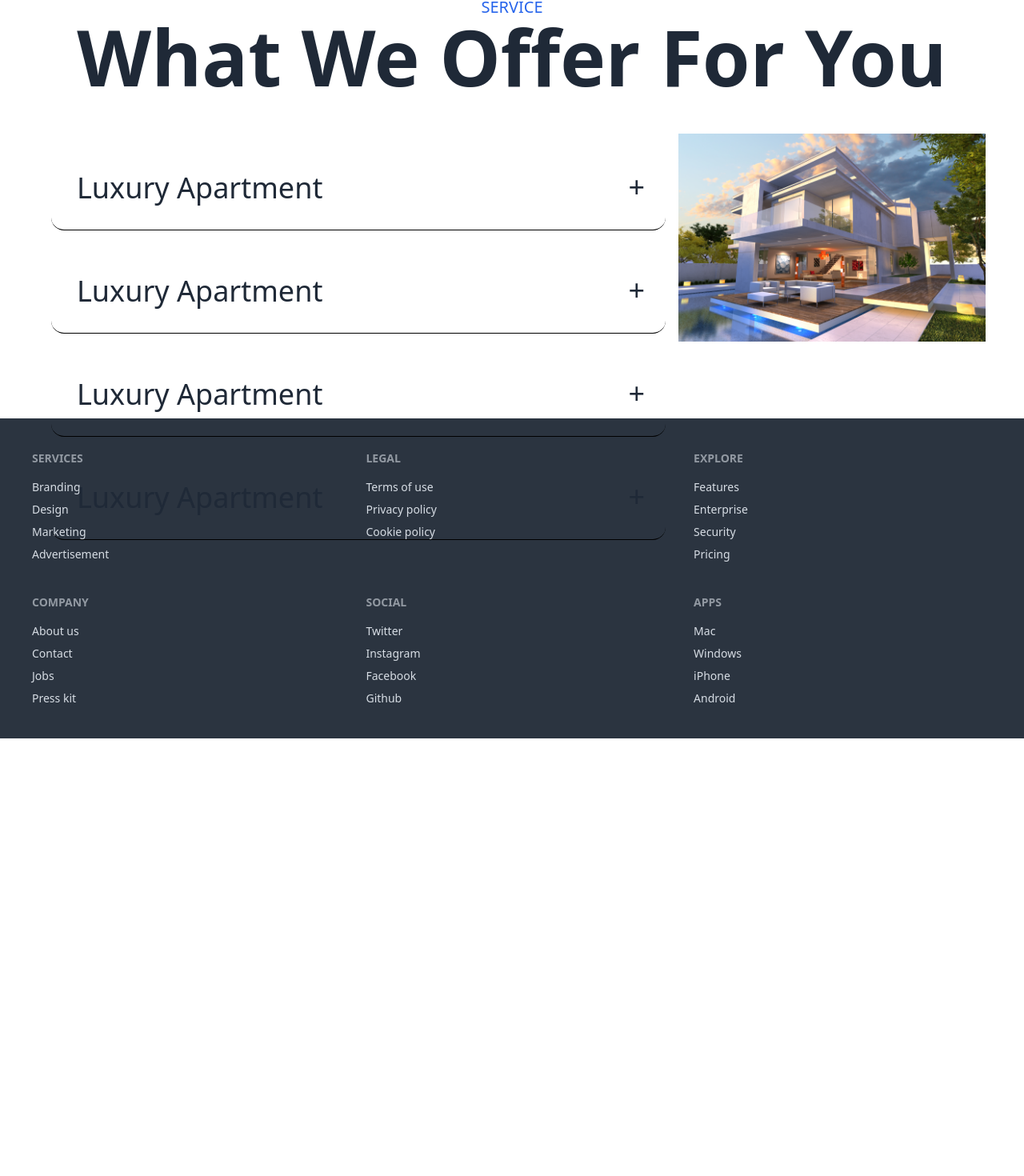
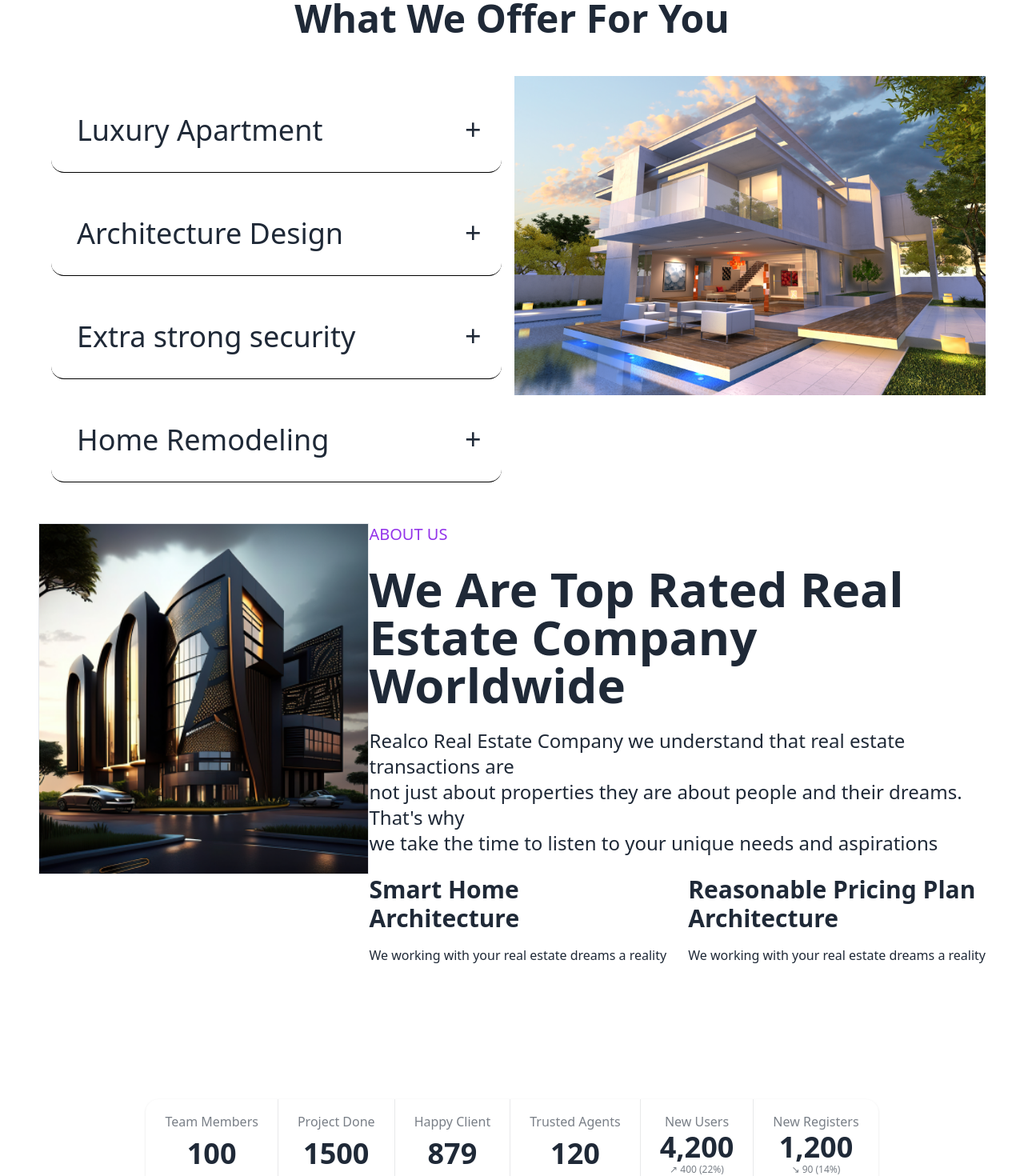
Before and after one commit to Robiul178/Sunset-Haven, a React (Vite) app: page / in a window 1280 px wide. Shown: the part 1088-2558 px from the top of the page at 80% size. Before the commit the page ends 2011 px from the top, so only its background shows below. Built offline with nearby package versions, Linux system fonts and the light colour scheme; no server answers.

Commit message:
add proparties

```diff
--- a/package.json
+++ b/package.json
@@ -15,6 +15,7 @@
     "match-sorter": "^6.3.4",
     "react": "^18.2.0",
     "react-dom": "^18.2.0",
+    "react-fast-marquee": "^1.6.4",
     "react-icons": "^5.0.1",
     "react-router-dom": "^6.22.3",
     "sort-by": "^1.2.0"
--- /dev/null
+++ b/public/data.json
@@ -0,0 +1,104 @@
+[
+    {
+        "id": 1,
+        "estate_title": "Luxurious Villa with Ocean View",
+        "segment_name": "Villa",
+        "description": "Experience luxury living in this exquisite villa with breathtaking ocean views.",
+        "price": "$2,500,000",
+        "status": "sale",
+        "area": "5000 sq ft",
+        "location": "Malibu, California",
+        "facilities": [
+            "Swimming Pool",
+            "Spa",
+            "Home Theater"
+        ],
+        "image": "https://example.com/luxurious-villa.jpg",
+        "button": "View Property"
+    },
+    {
+        "id": 2,
+        "estate_title": "Modern Apartment in Downtown",
+        "segment_name": "Apartment",
+        "description": "Discover urban living at its finest in this sleek and stylish downtown apartment.",
+        "price": "$5,000/month",
+        "status": "rent",
+        "area": "1200 sq ft",
+        "location": "New York City, New York",
+        "facilities": [
+            "Gym",
+            "Rooftop Terrace",
+            "Concierge Service"
+        ],
+        "image": "https://example.com/modern-apartment.jpg",
+        "button": "View Property"
+    },
+    {
+        "id": 3,
+        "estate_title": "Cozy Cottage in the Countryside",
+        "segment_name": "Cottage",
+        "description": "Escape to tranquility in this charming cottage nestled amidst scenic countryside.",
+        "price": "$350,000",
+        "status": "sale",
+        "area": "1500 sq ft",
+        "location": "Cotswolds, England",
+        "facilities": [
+            "Fireplace",
+            "Garden",
+            "Outdoor Patio"
+        ],
+        "image": "https://example.com/cozy-cottage.jpg",
+        "button": "View Property"
+    },
+    {
+        "id": 4,
+        "estate_title": "Spacious Family Home with Mountain Views",
+        "segment_name": "House",
+        "description": "Create lasting memories in this spacious family home boasting stunning mountain views.",
+        "price": "$700,000",
+        "status": "sale",
+        "area": "3000 sq ft",
+        "location": "Denver, Colorado",
+        "facilities": [
+            "Family Room",
+            "Outdoor Deck",
+            "Garage"
+        ],
+        "image": "https://example.com/spacious-family-home.jpg",
+        "button": "View Property"
+    },
+    {
+        "id": 5,
+        "estate_title": "Chic Loft in Historic District",
+        "segment_name": "Loft",
+        "description": "Live in style in this chic loft located in the heart of a vibrant historic district.",
+        "price": "$1,200,000",
+        "status": "sale",
+        "area": "1800 sq ft",
+        "location": "Charleston, South Carolina",
+        "facilities": [
+            "Open Floor Plan",
+            "Exposed Brick Walls",
+            "City Views"
+        ],
+        "image": "https://example.com/chic-loft.jpg",
+        "button": "View Property"
+    },
+    {
+        "id": 6,
+        "estate_title": "Exclusive Penthouse with Skyline Views",
+        "segment_name": "Penthouse",
+        "description": "Indulge in luxury living in this exclusive penthouse offering breathtaking skyline views.",
+        "price": "$8,500/month",
+        "status": "rent",
+        "area": "2500 sq ft",
+        "location": "Los Angeles, California",
+        "facilities": [
+            "Private Elevator",
+            "Wraparound Terrace",
+            "24/7 Security"
+        ],
+        "image": "https://example.com/exclusive-penthouse.jpg",
+        "button": "View Property"
+    }
+]
--- a/src/Componant/AuthProvider/AuthProvider.jsx
+++ b/src/Componant/AuthProvider/AuthProvider.jsx
@@ -9,6 +9,7 @@ const AuthProvider = ({ children }) => {
     const [user, setUser] = useState();
     const provider = new GoogleAuthProvider();
     const githubProvider = new GithubAuthProvider();
+    const [data, setData] = useState();
 
 
 
@@ -36,12 +37,21 @@ const AuthProvider = ({ children }) => {
         return () => {
             unSubscribe();
         }
+    }, []);
+
+    useEffect(() => {
+        fetch('/public/data.json')
+            .then(res => res.json())
+            .then(data => setData(data))
     }, [])
+
+
 
 
 
     const authInfo = {
         user,
+        data,
         createUser,
         logInUser,
         singInUsingGoogle,
--- a/src/Componant/Pages/About/About.jsx
+++ b/src/Componant/Pages/About/About.jsx
@@ -1,11 +1,69 @@
 
+import about from '../../../assets/about.png'
 
 
 const About = () => {
     return (
-        <div>
-            <h2>About</h2>
-        </div>
+        <section>
+            <div className="md:flex md:justify-evenly px-12 py-16">
+                <div>
+                    <img src={about} width={465} className='border' alt="" />
+                </div>
+
+                <div>
+                    <h2 className="text-xl text-purple-600 mb-6">ABOUT US</h2>
+                    <h2 className="text-6xl font-bold leading-12 mb-6 ">We Are Top Rated Real <br /> Estate Company <br /> Worldwide</h2>
+                    <p className='text-2xl'>Realco Real Estate Company we understand that real estate transactions are <br />
+                        not just about properties they are about people and their dreams. That's why <br /> we take the time to listen to your unique needs and aspirations</p>
+                    <div className="md:flex justify-between py-6">
+                        <div className='mb-4'>
+                            <h2 className='text-3xl font-bold mb-4'>Smart Home <br /> Architecture</h2>
+                            <p>We working with your real estate dreams a reality</p>
+                        </div>
+                        <div>
+                            <h2 className='text-3xl font-bold mb-4'>Reasonable Pricing Plan<br /> Architecture</h2>
+                            <p>We working with your real estate dreams a reality</p>
+                        </div>
+                    </div>
+                </div>
+            </div>
+            <div className="py-16 text-center">
+                <div className="stats stats-vertical lg:stats-horizontal shadow">
+
+                    <div className="stat">
+                        <div className="stat-title">Team Members</div>
+                        <div className="stat-value">100</div>
+                    </div>
+
+                    <div className="stat">
+                        <div className="stat-title">Project Done</div>
+                        <div className="stat-value">1500</div>
+                    </div>
+
+                    <div className="stat">
+                        <div className="stat-title">Happy Client</div>
+                        <div className="stat-value">879</div>
+                    </div>
+                    <div className="stat">
+                        <div className="stat-title">Trusted Agents</div>
+                        <div className="stat-value">120</div>
+                    </div>
+
+                    <div className="stat">
+                        <div className="stat-title">New Users</div>
+                        <div className="stat-value">4,200</div>
+                        <div className="stat-desc">↗︎ 400 (22%)</div>
+                    </div>
+
+                    <div className="stat">
+                        <div className="stat-title">New Registers</div>
+                        <div className="stat-value">1,200</div>
+                        <div className="stat-desc">↘︎ 90 (14%)</div>
+                    </div>
+
+                </div>
+            </div>
+        </section>
     );
 };
 
--- /dev/null
+++ b/src/Componant/Pages/Estates/Estates.jsx
@@ -0,0 +1,27 @@
+import { useContext } from "react";
+import { AuthContext } from "../../AuthProvider/AuthProvider";
+import ShowEstates from "../ShowEstates/ShowEstates";
+import Marquee from "react-fast-marquee";
+
+
+
+const Estates = () => {
+
+    const { data } = useContext(AuthContext);
+
+    return (
+        <div className="py-24">
+            <Marquee pauseOnHover={Boolean}>
+                {
+                    data?.map(estates =>
+                        <ShowEstates
+                            key={estates.id}
+                            estates={estates}
+                        ></ShowEstates>)
+                }
+            </Marquee>
+        </div>
+    );
+};
+
+export default Estates;
--- a/src/Componant/Pages/Home/Home.jsx
+++ b/src/Componant/Pages/Home/Home.jsx
@@ -3,6 +3,7 @@ import slide1 from '../../../assets/slide1.jpeg'
 import slide2 from '../../../assets/slide2.jpeg'
 import slide3 from '../../../assets/slide3.jpeg'
 import Service from '../Service/Service';
+import About from '../About/About';
 
 const Home = () => {
     return (
@@ -47,6 +48,7 @@ const Home = () => {
                 </div>
             </div>
             <Service></Service>
+            <About></About>
         </div>
 
     );
--- a/src/Componant/Pages/Navbar/Navbar.jsx
+++ b/src/Componant/Pages/Navbar/Navbar.jsx
@@ -2,8 +2,8 @@ import { Link, NavLink } from "react-router-dom";
 import Logo from '../../../assets/logo.png';
 import { useContext, useState } from "react";
 import { AuthContext } from "../../AuthProvider/AuthProvider";
-import { BiSolidEditLocation, BiSolidLocationPlus } from "react-icons/bi";
-import { BsMap, BsPhone } from "react-icons/bs";
+import { BiSolidLocationPlus } from "react-icons/bi";
+import { BsPhone } from "react-icons/bs";
 
 
 const Navbar = () => {
@@ -33,6 +33,16 @@ const Navbar = () => {
         </li>
         <li>
             <NavLink
+                to="/estates"
+                className={({ isActive, isPending }) =>
+                    isPending ? "pending" : isActive ? "border-t-2 border-b-2 border-t-red-500 border-b-blue-900" : ""
+                }
+            >
+                ESTATES
+            </NavLink>
+        </li>
+        <li>
+            <NavLink
                 to="/about"
                 className={({ isActive, isPending }) =>
                     isPending ? "pending" : isActive ? "border-t-2 border-b-2 border-t-red-500 border-b-blue-900" : ""
@@ -45,9 +55,9 @@ const Navbar = () => {
 
 
     return (
-        <nav className="">
+        <nav>
             <div className="border-b border-black">
-                <div className="flex justify-between py-4 px-12">
+                <div className="flex justify-between pt-2 px-12">
                     <div>
                         <span className="flex gap-2">
                             <BiSolidLocationPlus className="text-2xl"></BiSolidLocationPlus>
@@ -59,7 +69,7 @@ const Navbar = () => {
                     <div className="flex gap-4">
                         <div className="tooltip tooltip-left" data-tip={user?.displayName}>
                             <div className="avatar">
-                                <div className="w-10 rounded-full ring-0">
+                                <div className="w-10 relative rounded-full ring-0">
                                     <img src={user?.photoURL} />
                                 </div>
                             </div>
@@ -103,7 +113,7 @@ const Navbar = () => {
                     </ul>
                 </div>
                 <div className="navbar-end gap-4">
-                    <button className="btn btn-primary text-xl">Shedule a Visit</button>
+                    <p className="btn w-52 bg-purple-400 text-xl ">Shedule a Visit</p>
                 </div>
             </div>
         </nav>
--- a/src/Componant/Pages/Service/Service.jsx
+++ b/src/Componant/Pages/Service/Service.jsx
@@ -3,11 +3,13 @@ import service from '../../../assets/service.png'
 const Service = () => {
     return (
         <div className="text-center py-12">
-            <h2 className="text-xl text-blue-600">SERVICE</h2>
-            <h2 className="text-8xl font-bold">What We Offer For You</h2>
-            <div className="flex justify-between py-12 px-12">
+            <div>
+                <h2 className="text-xl text-blue-600">SERVICE</h2>
+                <h2 className="text-5xl font-bold">What We Offer For You</h2>
+            </div>
+            <div className="md:flex justify-between py-12 px-12">
                 <div  >
-                    <div className=' h-12 w-[800px] p-4'>
+                    <div className=' md:h-12 max-w-[800px] p-4'>
                         <div tabIndex={0} className="collapse collapse-plus border-b border-black p-4 mb-6">
                             <div className="collapse-title text-4xl text-start font-medium">
                                 <p >Luxury Apartment</p>
@@ -23,7 +25,7 @@ const Service = () => {
                         </div>
                         <div tabIndex={0} className="collapse collapse-plus border-b border-black p-4 mb-6">
                             <div className="collapse-title text-4xl text-start font-medium">
-                                <p >Luxury Apartment</p>
+                                <p >Architecture Design</p>
                             </div>
                             <div className="collapse-content text-start">
                                 <p>They are about people and their dreams.
@@ -36,7 +38,7 @@ const Service = () => {
                         </div>
                         <div tabIndex={0} className="collapse collapse-plus border-b border-black p-4 mb-6">
                             <div className="collapse-title text-4xl text-start font-medium">
-                                <p >Luxury Apartment</p>
+                                <p >Extra strong security</p>
                             </div>
                             <div className="collapse-content text-start">
                                 <p>They are about people and their dreams.
@@ -49,7 +51,7 @@ const Service = () => {
                         </div>
                         <div tabIndex={0} className="collapse collapse-plus border-b border-black p-4">
                             <div className="collapse-title text-4xl text-start font-medium">
-                                <p >Luxury Apartment</p>
+                                <p >Home Remodeling</p>
                             </div>
                             <div className="collapse-content text-start">
                                 <p>They are about people and their dreams.
--- /dev/null
+++ b/src/Componant/Pages/ShowEstates/ShowEstates.jsx
@@ -0,0 +1,22 @@
+
+
+const ShowEstates = ({ estates }) => {
+    return (
+        <div>
+            <div className="card w-[700px] max-h-[700px] border mr-14 hover:bg-purple-700 hover:text-white">
+                <figure className="px-10 pt-10">
+                    <img src="https://daisyui.com/images/stock/photo-1606107557195-0e29a4b5b4aa.jpg" alt="Shoes" className="rounded-xl" />
+                </figure>
+                <div className="card-body">
+                    <h2 className="card-title">Shoes!</h2>
+                    <p>If a dog chews shoes whose shoes does he choose?</p>
+                    <div className="card-actions">
+                        <button className="btn btn-primary">Buy Now</button>
+                    </div>
+                </div>
+            </div>
+        </div>
+    );
+};
+
+export default ShowEstates;
--- a/src/main.jsx
+++ b/src/main.jsx
@@ -11,6 +11,7 @@ import About from './Componant/Pages/About/About.jsx';
 import Login from './Componant/Pages/Login/Login.jsx';
 import Register from './Componant/Pages/Register/Register.jsx';
 import AuthProvider from './Componant/AuthProvider/AuthProvider.jsx';
+import Estates from './Componant/Pages/Estates/Estates.jsx';
 
 const router = createBrowserRouter([
   {
@@ -20,6 +21,10 @@ const router = createBrowserRouter([
       {
         path: '/',
         element: <Home></Home>,
+      },
+      {
+        path: '/estates',
+        element: <Estates></Estates>
       },
       {
         path: '/about',
```
Also changed, not shown: src/assets/about.png (added), 1 other file (tests, documents, lock files or other folders).
